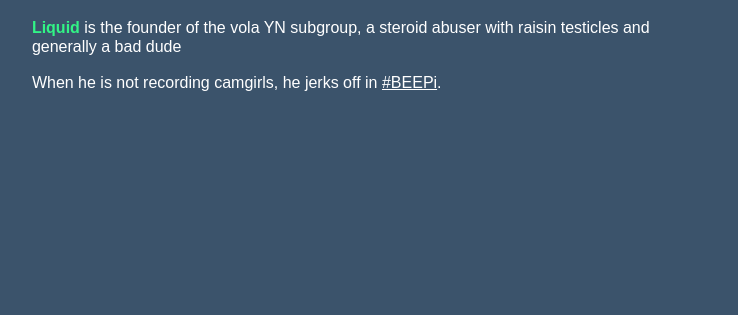
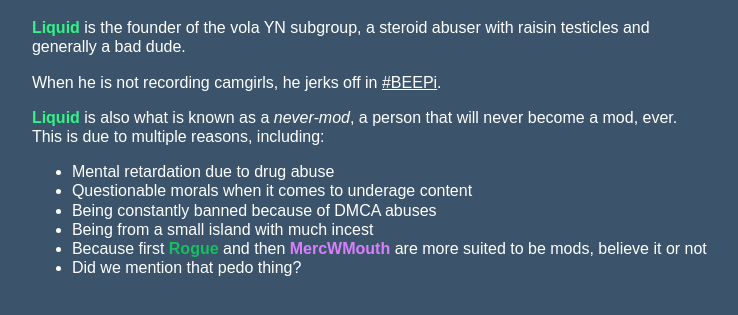
Before and after one commit to RealDolos/Liquid, a plain HTML site: page index.html in a window 1280 px wide. Shown: the part 63-378 px from the top of the page, without its empty margins (270-1008 px from the left). Drawn offline with Linux system fonts and the light colour scheme.

Commit message:
Moar info

```diff
--- a/index.html
+++ b/index.html
@@ -5,6 +5,14 @@
 </head>
 <body>
   <h1>Liquid(Filth)</h1>
-  <p><strong>Liquid</strong> is the founder of the vola YN subgroup, a steroid abuser with raisin testicles and generally a bad dude</p>
+  <p><strong>Liquid</strong> is the founder of the vola YN subgroup, a steroid abuser with raisin testicles and generally a bad dude.</p>
   <p>When he is not recording camgirls, he jerks off in <a href="https://volafile.io/r/BEEPi">#BEEPi</a>.</p>
+  <p><strong>Liquid</strong> is also what is known as a <em>never-mod</em>, a person that will never become a mod, ever. This is due to multiple reasons, including:<ul>
+    <li>Mental retardation due to drug abuse</li>
+    <li>Questionable morals when it comes to underage content</li>
+    <li>Being constantly banned because of DMCA abuses</li>
+    <li>Being from a small island with much incest</li>
+    <li>Because first <span>Rogue</span> and then <b>MercWMouth</b> are more suited to be mods, believe it or not</li>
+    <li>Did we mention that pedo thing?</li>
+  </ul></p>
 </body>
--- a/style.css
+++ b/style.css
@@ -11,3 +11,10 @@ body {
 strong {
   color: #32F486;
 }
+span {
+  color: #13c15f;
+  font-weight: bold;
+}
+b {
+  color: #d880fc;
+}
```
